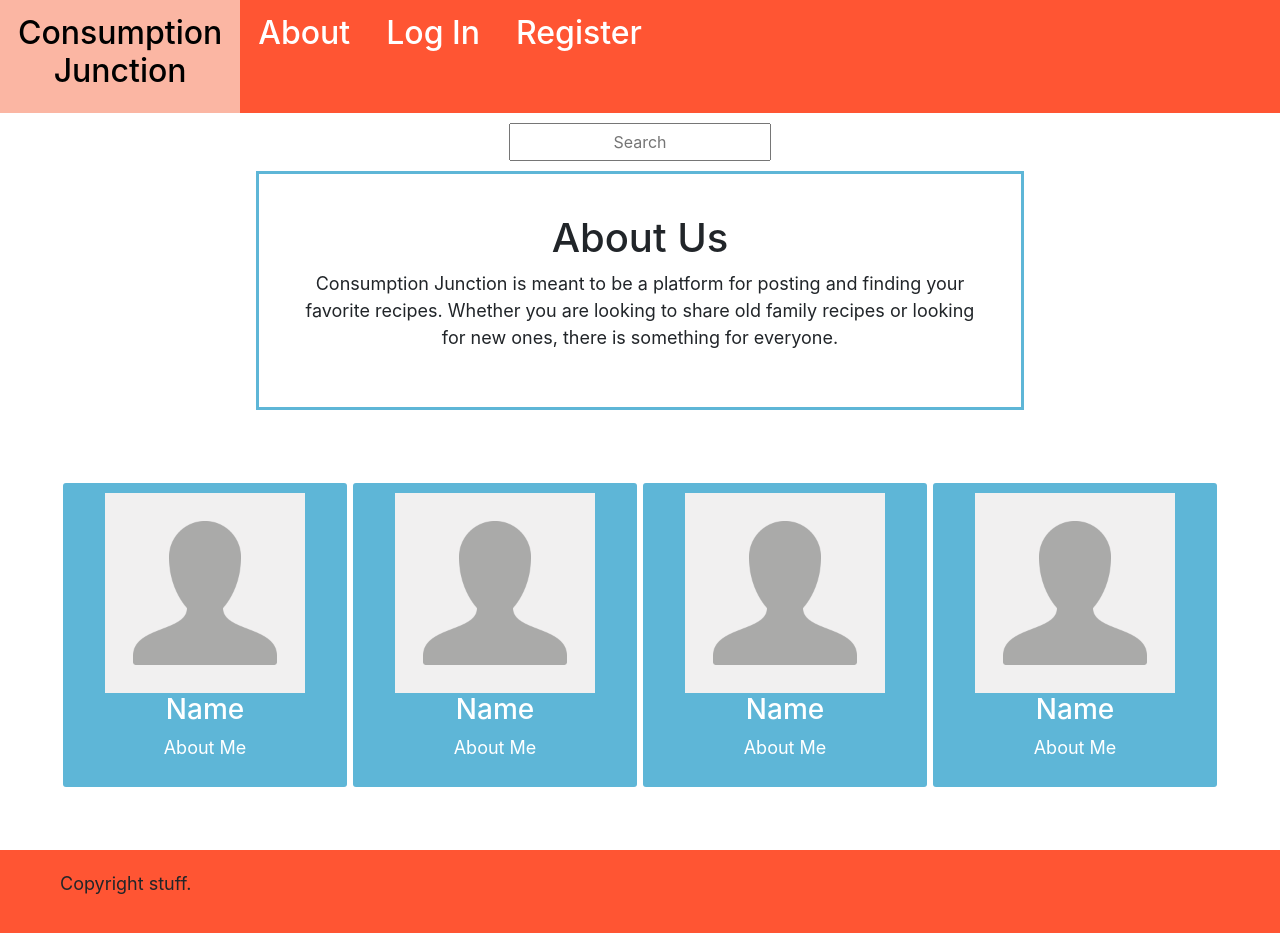
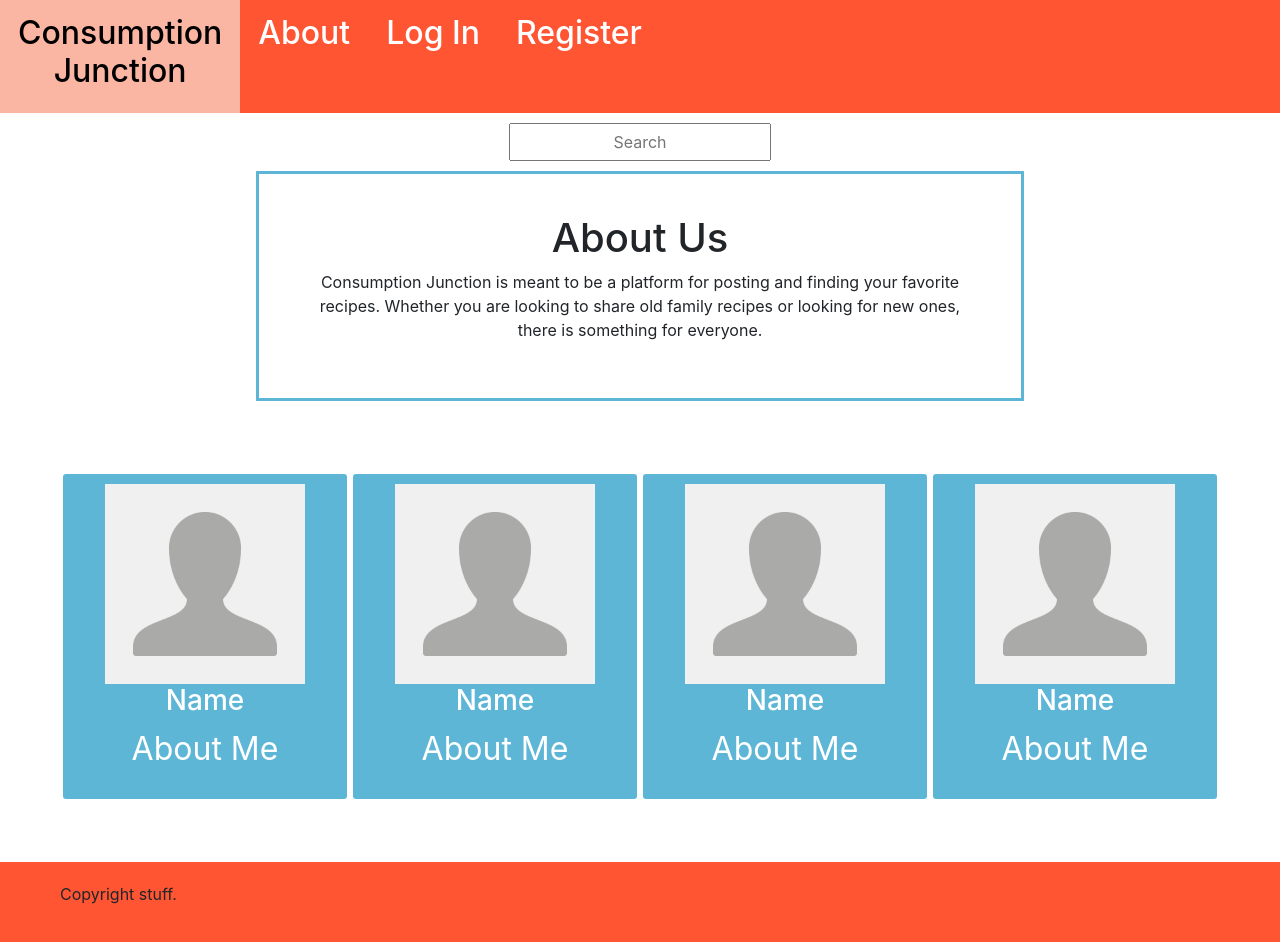
Before and after one commit to ArrDeeM/ConsumptionJunction, a Django app: page /aboutUs/ in a window 1280 px wide. Run offline with Django 3.2, Linux system fonts and the light colour scheme; some libraries are stand-ins or nearby versions.

Commit message:
updated css file

```diff
--- a/NewSite/recipes/static/recipes/StyleSheet.css
+++ b/NewSite/recipes/static/recipes/StyleSheet.css
@@ -6,7 +6,7 @@
   padding-left: 60px;
   text-align: center;
 }
-.createrBio > div {
+.createrBio div {
   font-size: 4vh;
   color: white;
   background: #5EB6D7;
@@ -24,9 +24,7 @@
 	border: 3px solid #5EB6D7;
 	padding: 40px;
 }
-p {
-	font-size: 18px;
-}
+
 
 .links {
 	overflow: hidden;
```
